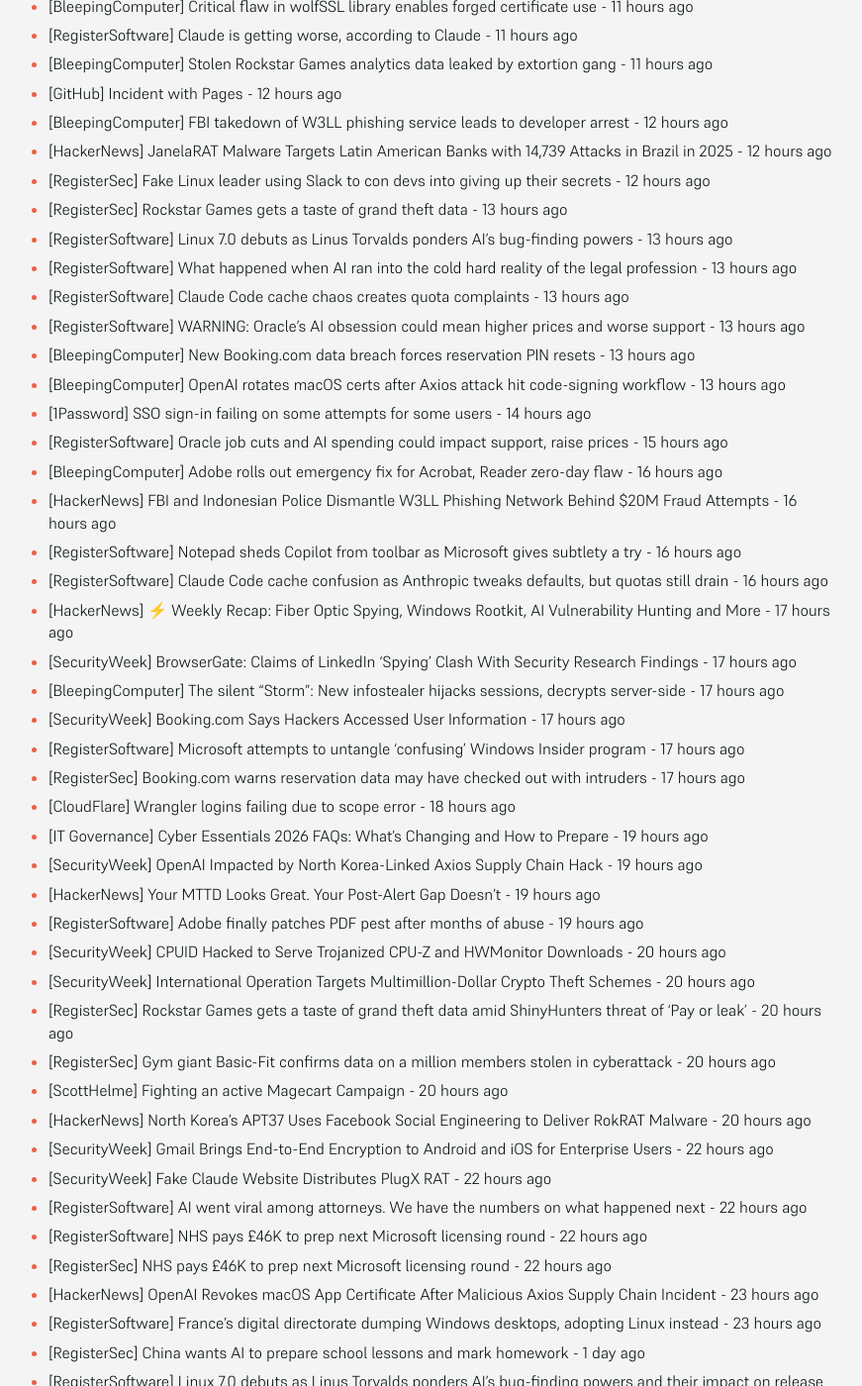
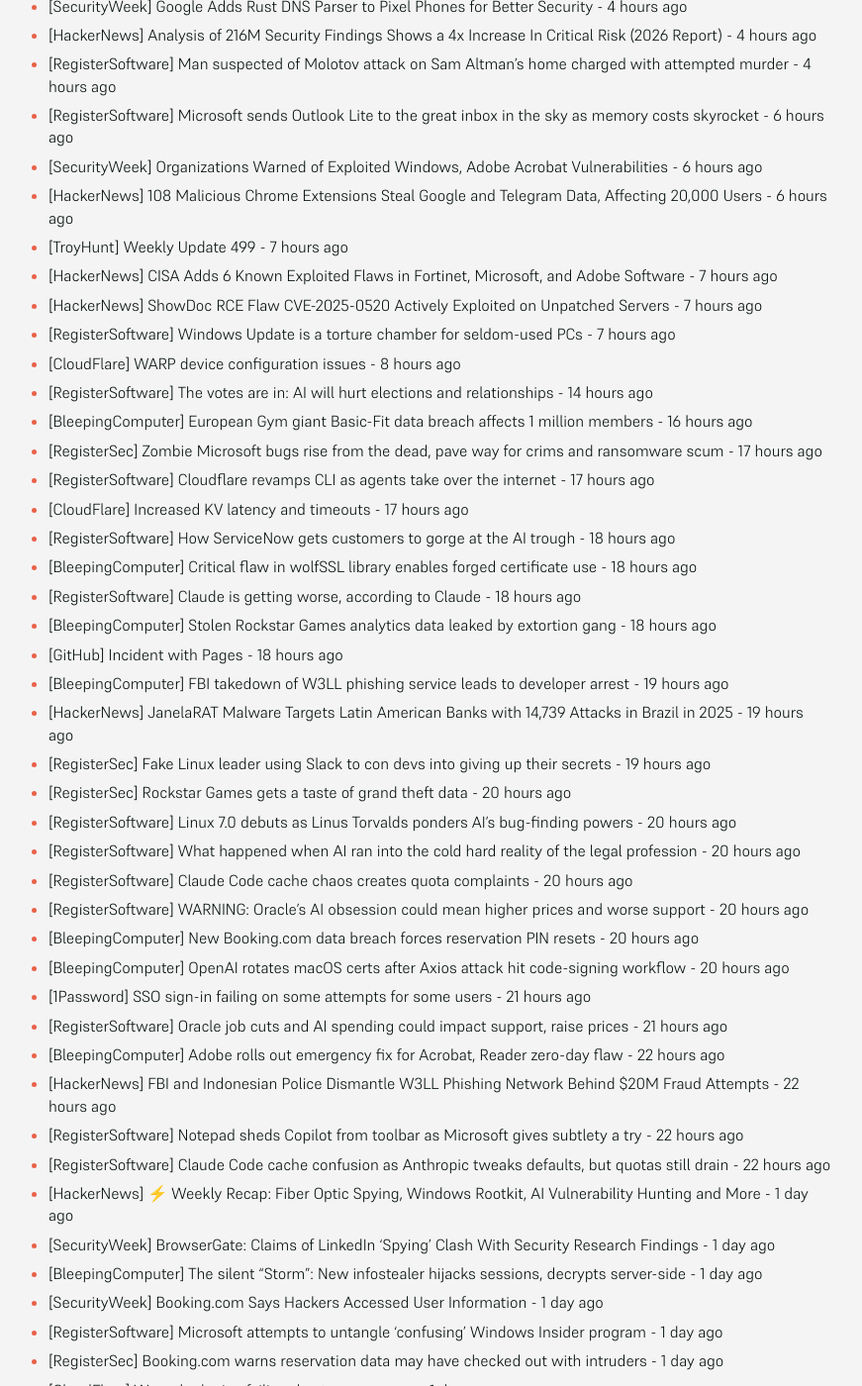
Before and after one commit to SecOpsNews/news, a Jekyll site: the page built from index.md, in a window 1280 px wide and 1400 px high, scrolled down 603 px. Shown: the whole window at 99% size, without its empty margins (215-1086 px from the left). Built offline with Jekyll 4.4.1, drawn with Linux system fonts in a browser that asks for light colours; some of the changed text lies outside the part shown.

Commit message:
New Feed

```diff
--- a/index.md
+++ b/index.md
@@ -9,72 +9,85 @@ description: Latest Updates
 
 <!-- SecOps start -->
 
-- [TroyHunt] Weekly Update 499 - 53 minutes ago
-- [HackerNews] CISA Adds 6 Known Exploited Flaws in Fortinet, Microsoft, and Adobe Software - 53 minutes ago
-- [HackerNews] ShowDoc RCE Flaw CVE-2025-0520 Actively Exploited on Unpatched Servers - 53 minutes ago
-- [RegisterSoftware] Windows Update is a torture chamber for seldom-used PCs - 53 minutes ago
-- [CloudFlare] WARP device configuration issues - 1 hour ago
-- [RegisterSoftware] The votes are in: AI will hurt elections and relationships - 8 hours ago
-- [BleepingComputer] European Gym giant Basic-Fit data breach affects 1 million members - 9 hours ago
-- [RegisterSec] Zombie Microsoft bugs rise from the dead, pave way for crims and ransomware scum - 10 hours ago
-- [RegisterSoftware] Cloudflare revamps CLI as agents take over the internet - 10 hours ago
-- [CloudFlare] Increased KV latency and timeouts - 11 hours ago
-- [RegisterSoftware] How ServiceNow gets customers to gorge at the AI trough - 11 hours ago
-- [BleepingComputer] Critical flaw in wolfSSL library enables forged certificate use - 11 hours ago
-- [RegisterSoftware] Claude is getting worse, according to Claude - 11 hours ago
-- [BleepingComputer] Stolen Rockstar Games analytics data leaked by extortion gang - 11 hours ago
-- [GitHub] Incident with Pages - 12 hours ago
-- [BleepingComputer] FBI takedown of W3LL phishing service leads to developer arrest - 12 hours ago
-- [HackerNews] JanelaRAT Malware Targets Latin American Banks with 14,739 Attacks in Brazil in 2025 - 12 hours ago
-- [RegisterSec] Fake Linux leader using Slack to con devs into giving up their secrets - 12 hours ago
-- [RegisterSec] Rockstar Games gets a taste of grand theft data - 13 hours ago
-- [RegisterSoftware] Linux 7.0 debuts as Linus Torvalds ponders AI's bug-finding powers - 13 hours ago
-- [RegisterSoftware] What happened when AI ran into the cold hard reality of the legal profession - 13 hours ago
-- [RegisterSoftware] Claude Code cache chaos creates quota complaints - 13 hours ago
-- [RegisterSoftware] WARNING: Oracle's AI obsession could mean higher prices and worse support - 13 hours ago
-- [BleepingComputer] New Booking.com data breach forces reservation PIN resets - 13 hours ago
-- [BleepingComputer] OpenAI rotates macOS certs after Axios attack hit code-signing workflow - 13 hours ago
-- [1Password] SSO sign-in failing on some attempts for some users - 14 hours ago
-- [RegisterSoftware] Oracle job cuts and AI spending could impact support, raise prices - 15 hours ago
-- [BleepingComputer] Adobe rolls out emergency fix for Acrobat, Reader zero-day flaw - 16 hours ago
-- [HackerNews] FBI and Indonesian Police Dismantle W3LL Phishing Network Behind $20M Fraud Attempts - 16 hours ago
-- [RegisterSoftware] Notepad sheds Copilot from toolbar as Microsoft gives subtlety a try - 16 hours ago
-- [RegisterSoftware] Claude Code cache confusion as Anthropic tweaks defaults, but quotas still drain - 16 hours ago
-- [HackerNews] ⚡ Weekly Recap: Fiber Optic Spying, Windows Rootkit, AI Vulnerability Hunting and More - 17 hours ago
-- [SecurityWeek] BrowserGate: Claims of LinkedIn ‘Spying’ Clash With Security Research Findings - 17 hours ago
-- [BleepingComputer] The silent “Storm”: New infostealer hijacks sessions, decrypts server-side - 17 hours ago
-- [SecurityWeek] Booking.com Says Hackers Accessed User Information - 17 hours ago
-- [RegisterSoftware] Microsoft attempts to untangle 'confusing' Windows Insider program - 17 hours ago
-- [RegisterSec] Booking.com warns reservation data may have checked out with intruders - 17 hours ago
-- [CloudFlare] Wrangler logins failing due to scope error - 18 hours ago
-- [IT Governance] Cyber Essentials 2026 FAQs: What’s Changing and How to Prepare - 19 hours ago
-- [SecurityWeek] OpenAI Impacted by North Korea-Linked Axios Supply Chain Hack - 19 hours ago
-- [HackerNews] Your MTTD Looks Great. Your Post-Alert Gap Doesn't - 19 hours ago
-- [RegisterSoftware] Adobe finally patches PDF pest after months of abuse - 19 hours ago
-- [SecurityWeek] CPUID Hacked to Serve Trojanized CPU-Z and HWMonitor Downloads - 20 hours ago
-- [SecurityWeek] International Operation Targets Multimillion-Dollar Crypto Theft Schemes - 20 hours ago
-- [RegisterSec] Rockstar Games gets a taste of grand theft data amid ShinyHunters threat of 'Pay or leak' - 20 hours ago
-- [RegisterSec] Gym giant Basic-Fit confirms data on a million members stolen in cyberattack - 20 hours ago
-- [ScottHelme] Fighting an active Magecart Campaign - 20 hours ago
-- [HackerNews] North Korea's APT37 Uses Facebook Social Engineering to Deliver RokRAT Malware - 20 hours ago
-- [SecurityWeek] Gmail Brings End-to-End Encryption to Android and iOS for Enterprise Users - 22 hours ago
-- [SecurityWeek] Fake Claude Website Distributes PlugX RAT - 22 hours ago
-- [RegisterSoftware] AI went viral among attorneys. We have the numbers on what happened next - 22 hours ago
-- [RegisterSoftware] NHS pays £46K to prep next Microsoft licensing round - 22 hours ago
-- [RegisterSec] NHS pays £46K to prep next Microsoft licensing round - 22 hours ago
-- [HackerNews] OpenAI Revokes macOS App Certificate After Malicious Axios Supply Chain Incident - 23 hours ago
-- [RegisterSoftware] France’s digital directorate dumping Windows desktops, adopting Linux instead - 23 hours ago
+- [BleepingComputer] 5 Ways Zero Trust Maximizes Identity Security - 17 minutes ago
+- [RegisterSec] No honor among thieves as 0APT threatens rival ransomware gang Krybit - 17 minutes ago
+- [HackerNews] Google Adds Rust-Based DNS Parser into Pixel 10 Modem to Enhance Security - 17 minutes ago
+- [SecurityWeek] ‘Mythos-Ready’ Security: CSA Urges CISOs to Prepare for Accelerated AI Threats - 17 minutes ago
+- [CloudFlare] Network Congestion - 53 minutes ago
+- [SecurityWeek] Europe’s Largest Gym Chain Says Data Breach Impacts 1 Million Members - 2 hours ago
+- [IT Governance] 7 Steps to a Successful ISO 27001 Risk Assessment - 3 hours ago
+- [HackerNews] Mirax Android RAT Turns Devices into SOCKS5 Proxies, Reaching 220,000 via Meta Ads - 3 hours ago
+- [SecurityWeek] Triad Nexus Evades Sanctions to Fuel Cybercrime - 3 hours ago
+- [SecurityWeek] SAP Patches Critical ABAP Vulnerability - 3 hours ago
+- [SecurityWeek] Nightclub Giant RCI Hospitality Reports Data Breach - 4 hours ago
+- [SecurityWeek] Google Adds Rust DNS Parser to Pixel Phones for Better Security - 4 hours ago
+- [HackerNews] Analysis of 216M Security Findings Shows a 4x Increase In Critical Risk (2026 Report) - 4 hours ago
+- [RegisterSoftware] Man suspected of Molotov attack on Sam Altman's home charged with attempted murder - 4 hours ago
+- [RegisterSoftware] Microsoft sends Outlook Lite to the great inbox in the sky as memory costs skyrocket - 6 hours ago
+- [SecurityWeek] Organizations Warned of Exploited Windows, Adobe Acrobat Vulnerabilities - 6 hours ago
+- [HackerNews] 108 Malicious Chrome Extensions Steal Google and Telegram Data, Affecting 20,000 Users - 6 hours ago
+- [TroyHunt] Weekly Update 499 - 7 hours ago
+- [HackerNews] CISA Adds 6 Known Exploited Flaws in Fortinet, Microsoft, and Adobe Software - 7 hours ago
+- [HackerNews] ShowDoc RCE Flaw CVE-2025-0520 Actively Exploited on Unpatched Servers - 7 hours ago
+- [RegisterSoftware] Windows Update is a torture chamber for seldom-used PCs - 7 hours ago
+- [CloudFlare] WARP device configuration issues - 8 hours ago
+- [RegisterSoftware] The votes are in: AI will hurt elections and relationships - 14 hours ago
+- [BleepingComputer] European Gym giant Basic-Fit data breach affects 1 million members - 16 hours ago
+- [RegisterSec] Zombie Microsoft bugs rise from the dead, pave way for crims and ransomware scum - 17 hours ago
+- [RegisterSoftware] Cloudflare revamps CLI as agents take over the internet - 17 hours ago
+- [CloudFlare] Increased KV latency and timeouts - 17 hours ago
+- [RegisterSoftware] How ServiceNow gets customers to gorge at the AI trough - 18 hours ago
+- [BleepingComputer] Critical flaw in wolfSSL library enables forged certificate use - 18 hours ago
+- [RegisterSoftware] Claude is getting worse, according to Claude - 18 hours ago
+- [BleepingComputer] Stolen Rockstar Games analytics data leaked by extortion gang - 18 hours ago
+- [GitHub] Incident with Pages - 18 hours ago
+- [BleepingComputer] FBI takedown of W3LL phishing service leads to developer arrest - 19 hours ago
+- [HackerNews] JanelaRAT Malware Targets Latin American Banks with 14,739 Attacks in Brazil in 2025 - 19 hours ago
+- [RegisterSec] Fake Linux leader using Slack to con devs into giving up their secrets - 19 hours ago
+- [RegisterSec] Rockstar Games gets a taste of grand theft data - 20 hours ago
+- [RegisterSoftware] Linux 7.0 debuts as Linus Torvalds ponders AI's bug-finding powers - 20 hours ago
+- [RegisterSoftware] What happened when AI ran into the cold hard reality of the legal profession - 20 hours ago
+- [RegisterSoftware] Claude Code cache chaos creates quota complaints - 20 hours ago
+- [RegisterSoftware] WARNING: Oracle's AI obsession could mean higher prices and worse support - 20 hours ago
+- [BleepingComputer] New Booking.com data breach forces reservation PIN resets - 20 hours ago
+- [BleepingComputer] OpenAI rotates macOS certs after Axios attack hit code-signing workflow - 20 hours ago
+- [1Password] SSO sign-in failing on some attempts for some users - 21 hours ago
+- [RegisterSoftware] Oracle job cuts and AI spending could impact support, raise prices - 21 hours ago
+- [BleepingComputer] Adobe rolls out emergency fix for Acrobat, Reader zero-day flaw - 22 hours ago
+- [HackerNews] FBI and Indonesian Police Dismantle W3LL Phishing Network Behind $20M Fraud Attempts - 22 hours ago
+- [RegisterSoftware] Notepad sheds Copilot from toolbar as Microsoft gives subtlety a try - 22 hours ago
+- [RegisterSoftware] Claude Code cache confusion as Anthropic tweaks defaults, but quotas still drain - 22 hours ago
+- [HackerNews] ⚡ Weekly Recap: Fiber Optic Spying, Windows Rootkit, AI Vulnerability Hunting and More - 1 day ago
+- [SecurityWeek] BrowserGate: Claims of LinkedIn ‘Spying’ Clash With Security Research Findings - 1 day ago
+- [BleepingComputer] The silent “Storm”: New infostealer hijacks sessions, decrypts server-side - 1 day ago
+- [SecurityWeek] Booking.com Says Hackers Accessed User Information - 1 day ago
+- [RegisterSoftware] Microsoft attempts to untangle 'confusing' Windows Insider program - 1 day ago
+- [RegisterSec] Booking.com warns reservation data may have checked out with intruders - 1 day ago
+- [CloudFlare] Wrangler logins failing due to scope error - 1 day ago
+- [IT Governance] Cyber Essentials 2026 FAQs: What’s Changing and How to Prepare - 1 day ago
+- [SecurityWeek] OpenAI Impacted by North Korea-Linked Axios Supply Chain Hack - 1 day ago
+- [HackerNews] Your MTTD Looks Great. Your Post-Alert Gap Doesn't - 1 day ago
+- [RegisterSoftware] Adobe finally patches PDF pest after months of abuse - 1 day ago
+- [SecurityWeek] CPUID Hacked to Serve Trojanized CPU-Z and HWMonitor Downloads - 1 day ago
+- [SecurityWeek] International Operation Targets Multimillion-Dollar Crypto Theft Schemes - 1 day ago
+- [RegisterSec] Rockstar Games gets a taste of grand theft data amid ShinyHunters threat of 'Pay or leak' - 1 day ago
+- [RegisterSec] Gym giant Basic-Fit confirms data on a million members stolen in cyberattack - 1 day ago
+- [ScottHelme] Fighting an active Magecart Campaign - 1 day ago
+- [HackerNews] North Korea's APT37 Uses Facebook Social Engineering to Deliver RokRAT Malware - 1 day ago
+- [SecurityWeek] Gmail Brings End-to-End Encryption to Android and iOS for Enterprise Users - 1 day ago
+- [SecurityWeek] Fake Claude Website Distributes PlugX RAT - 1 day ago
+- [RegisterSoftware] AI went viral among attorneys. We have the numbers on what happened next - 1 day ago
+- [RegisterSoftware] NHS pays £46K to prep next Microsoft licensing round - 1 day ago
+- [RegisterSec] NHS pays £46K to prep next Microsoft licensing round - 1 day ago
+- [HackerNews] OpenAI Revokes macOS App Certificate After Malicious Axios Supply Chain Incident - 1 day ago
+- [RegisterSoftware] France’s digital directorate dumping Windows desktops, adopting Linux instead - 1 day ago
 - [RegisterSec] China wants AI to prepare school lessons and mark homework - 1 day ago
 - [RegisterSoftware] Linux 7.0 debuts as Linus Torvalds ponders AI's bug-finding powers and their impact on release process - 1 day ago
 - [RegisterSoftware] China wants AI to prepare school lessons and mark homework - 1 day ago
 - [RegisterSec] Anthropic's mysterious Mythos AI threatens to upend the infosec world - 1 day ago
 - [RegisterSoftware] Anthropic's mysterious Mythos AI threatens to upend the infosec world - 1 day ago
-- [RegisterSoftware] I vibe coded a feed reading web app. It was enlightening and uncomfortable - 1 day ago
-- [BleepingComputer] Critical Marimo pre-auth RCE flaw now under active exploitation - 1 day ago
-- [RegisterSoftware] Growing void between enterprise and frontier AI puts open weights models in the spotlight - 1 day ago
-- [SecurityWeek] Adobe Patches Reader Zero-Day Exploited for Months - 2 days ago
-- [HackerNews] Adobe Patches Actively Exploited Acrobat Reader Flaw CVE-2026-34621 - 2 days ago
-- [HackerNews] CPUID Breach Distributes STX RAT via Trojanized CPU-Z and HWMonitor Downloads - 2 days ago
+- [RegisterSoftware] I vibe coded a feed reading web app. It was enlightening and uncomfortable - 2 days ago
+- [BleepingComputer] Critical Marimo pre-auth RCE flaw now under active exploitation - 2 days ago
 - [DataBreaches] Russian-linked hackers appear to have launched a crippling cyberattack on Western New Mexico University - 11 months ago
 - [DataBreaches] SK Telecom vows to take full responsibility for damage from recent data leak - 11 months ago
 - [HackerNews] Storm-1977 Hits Education Clouds with AzureChecker, Deploys 200+ Crypto Mining Containers - 11 months ago
```
